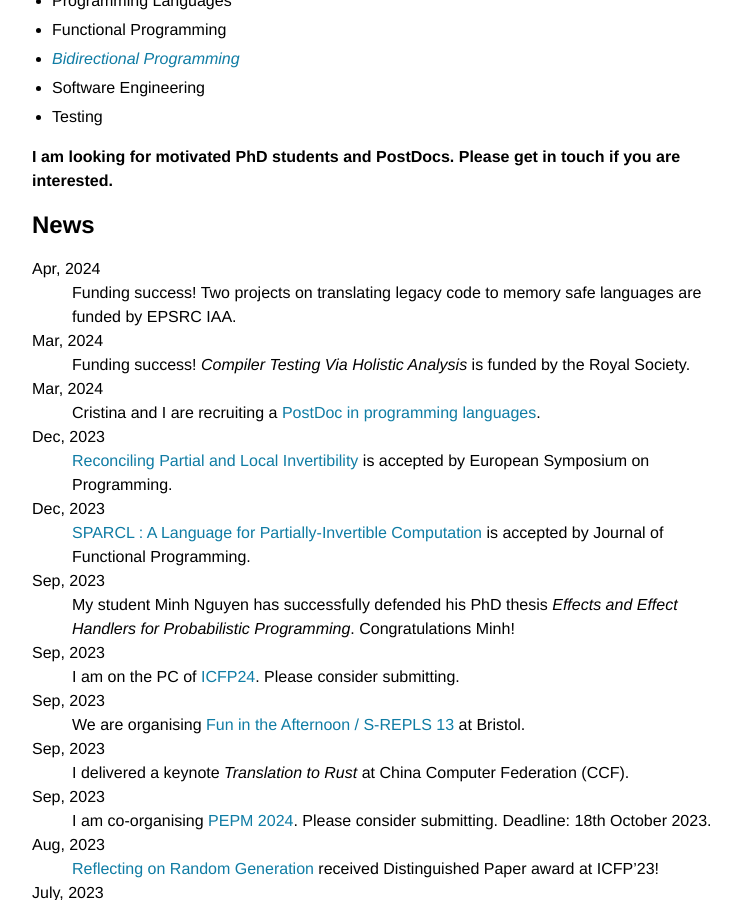
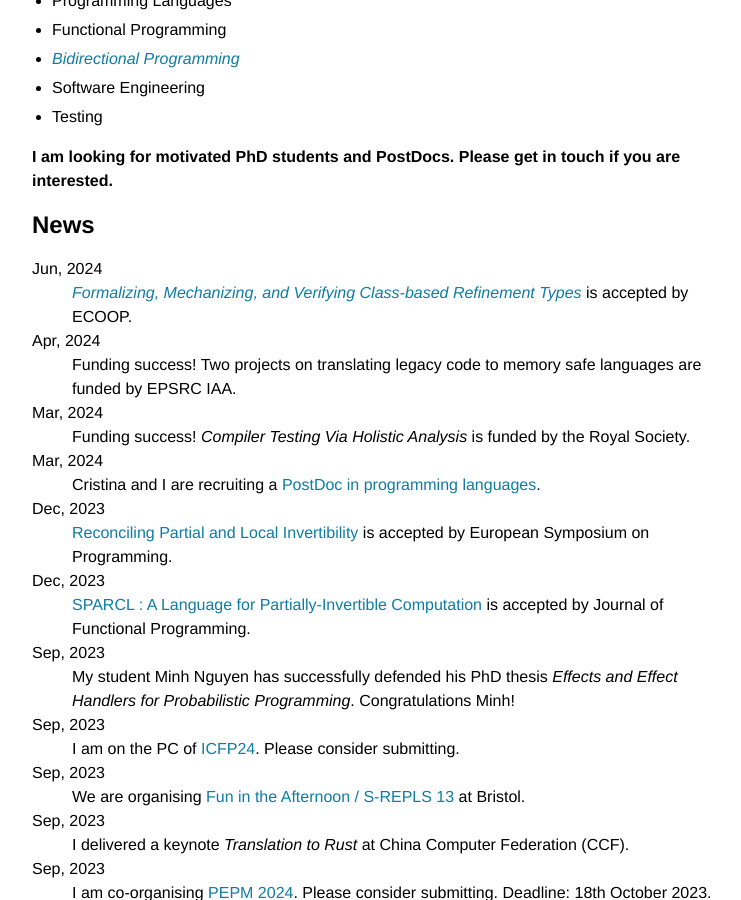
Before and after one commit to mengwangoxf/mengwangoxf.github.io, a Jekyll site: the page built from index.md, in a window 1280 px wide and 900 px high, scrolled down 805 px. Shown: the whole window, without its empty margins (258-999 px from the left). Built offline with Jekyll 4.4.1, drawn with Linux system fonts in a browser that asks for light colours.

Commit message:
Update index.md

```diff
--- a/index.md
+++ b/index.md
@@ -28,6 +28,9 @@ The central theme of his research is to apply theoretical rigour to practical pr
 
 
 ## News
+
+Jun, 2024
+: [*Formalizing, Mechanizing, and Verifying Class-based Refinement Types*](./Papers/ECOOP24.pdf) is accepted by ECOOP.
 
 Apr, 2024
 : Funding success! Two projects on translating legacy code to memory safe languages are funded by EPSRC IAA.
```
